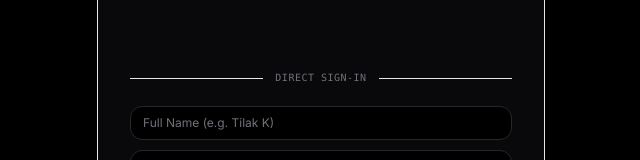
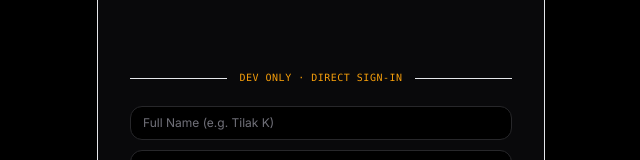
Before and after one commit to ktilak12/Ai_resume_filter_srm, a React (Vite) app: page /login in a window 1280 px wide. Shown: the part 337-497 px from the top of the page, without its empty margins (319-959 px from the left). Built offline with nearby package versions, Linux system fonts and the light colour scheme; no server answers.

Commit message:
fix(auth): restrict direct sign-in form strictly to development mode

```diff
--- a/src/pages/LoginPage.tsx
+++ b/src/pages/LoginPage.tsx
@@ -196,19 +196,22 @@ export const LoginPage: React.FC = () => {
             </button>
           )}
 
-          {/* Divider */}
+
+          {/* Divider + Direct Sign-In: DEV ONLY — stripped from production builds */}
+          {import.meta.env.DEV && (
+            <>
               <div className="relative w-full py-2">
                 <div className="absolute inset-0 flex items-center">
                   <div className="w-full border-t border-zinc-850"></div>
                 </div>
                 <div className="relative flex justify-center text-xs">
-              <span className="bg-zinc-950 px-3 text-zinc-500 uppercase font-mono text-[10px] tracking-wider">
-                Direct Sign-In
+                  <span className="bg-zinc-950 px-3 text-amber-500 uppercase font-mono text-[10px] tracking-wider">
+                    Dev Only · Direct Sign-In
                   </span>
                 </div>
               </div>
 
-          {/* Quick Direct Sign-In Form */}
+              {/* Quick Direct Sign-In Form — removed in production */}
               <form
                 onSubmit={(e) => {
                   e.preventDefault();
@@ -262,8 +265,12 @@ export const LoginPage: React.FC = () => {
                   </button>
                 </div>
               </form>
+            </>
+          )}
 
-        </div>
+
+
+        </div>{/* end Google sign-in flex container */}
 
         {/* Domain Badge & Notice */}
         <div className="mt-6 pt-4 border-t border-zinc-850 text-center space-y-1.5">
```
Lines whose indentation alone changed are shown as unchanged.
